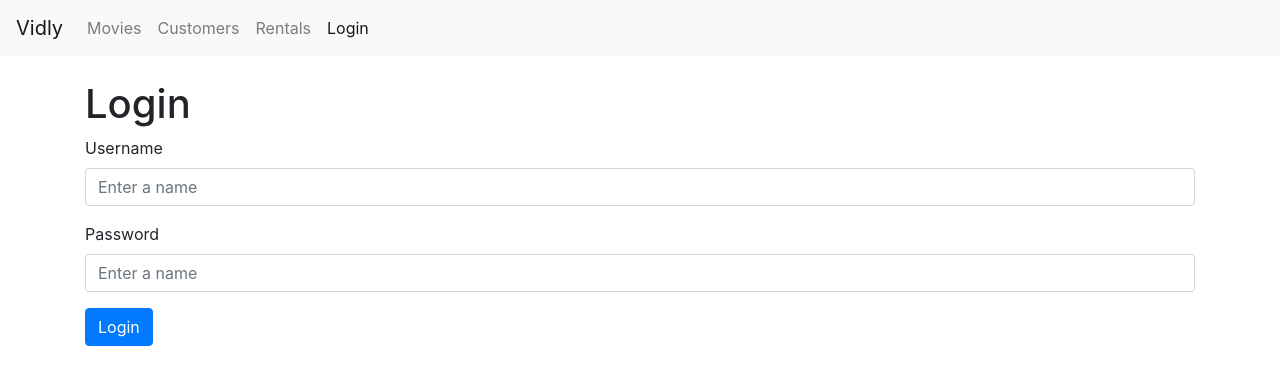
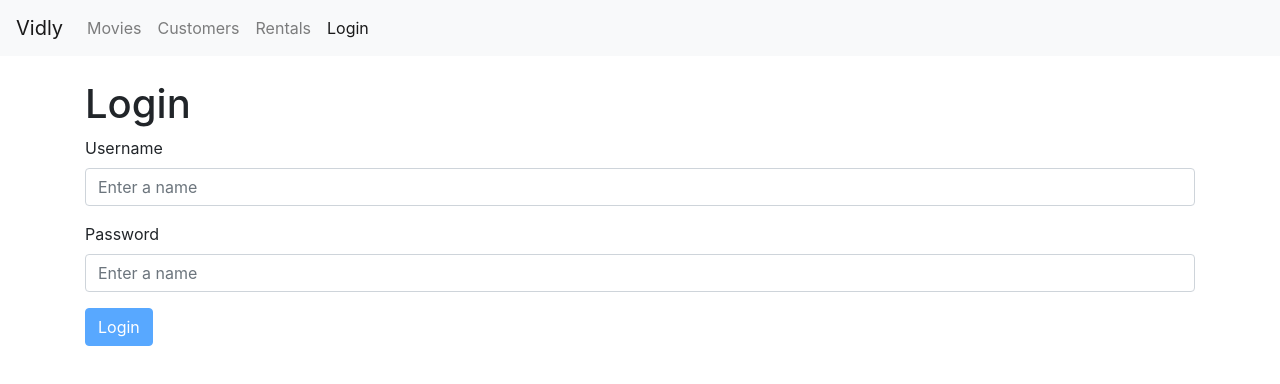
Before and after one commit to 6y6a/movieList, a React (Create React App) app: page /login in a window 1280 px wide. Shown: the top 384 px of the page. Built offline with nearby package versions, Linux system fonts and the light colour scheme.

Commit message:
блокировка кнопки

```diff
--- a/src/components/LoginForm.jsx
+++ b/src/components/LoginForm.jsx
@@ -82,7 +82,13 @@ class LoginForm extends Component {
                         onChange={this.handleChange}
                     />
 
-                    <button type='submit' className="btn btn-primary">Login</button>
+                    <button
+                        type='submit'
+                        className="btn btn-primary"
+                        disabled={this.validate()}
+                    >
+                        Login
+                    </button>
                 </form>
             </div>
         );
```
